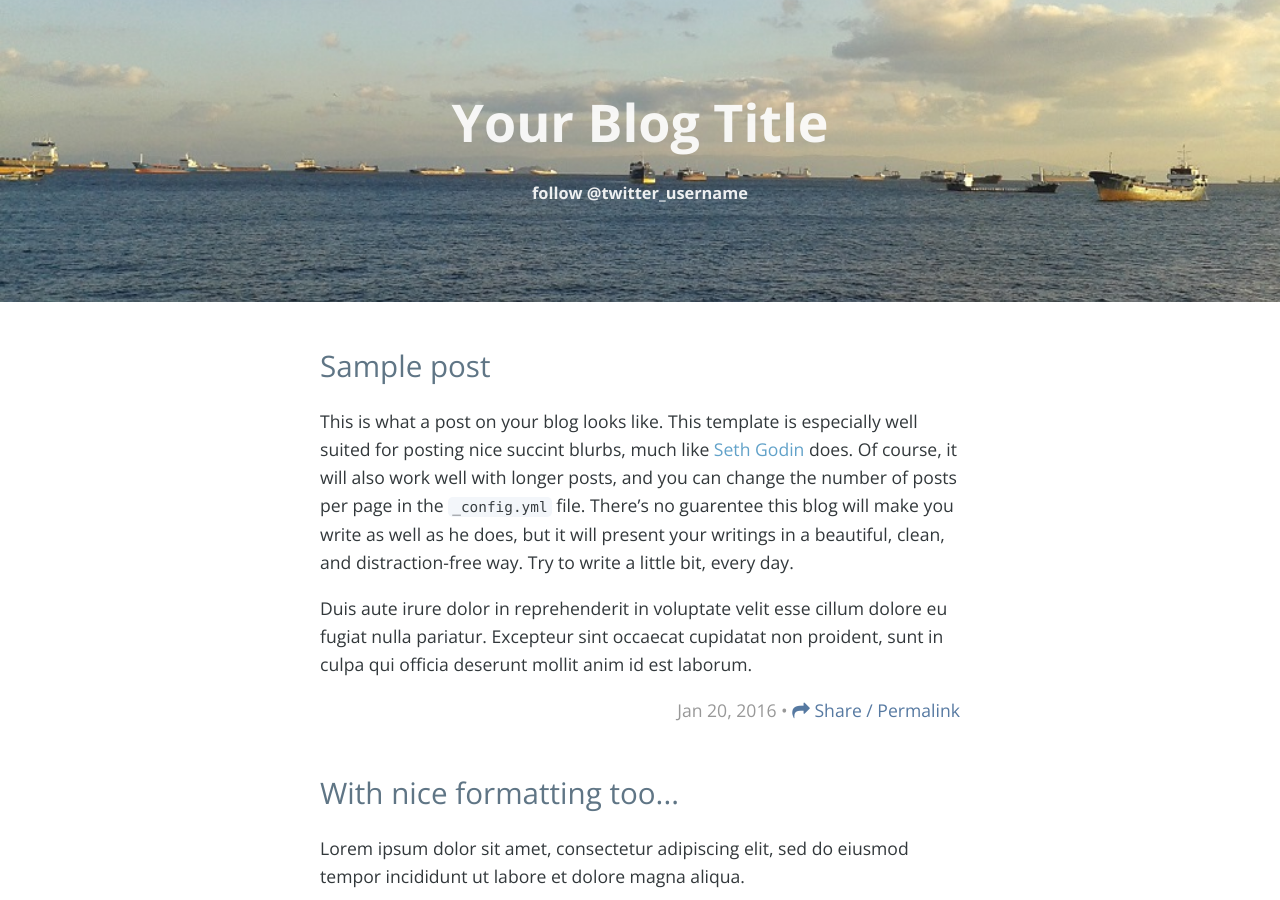
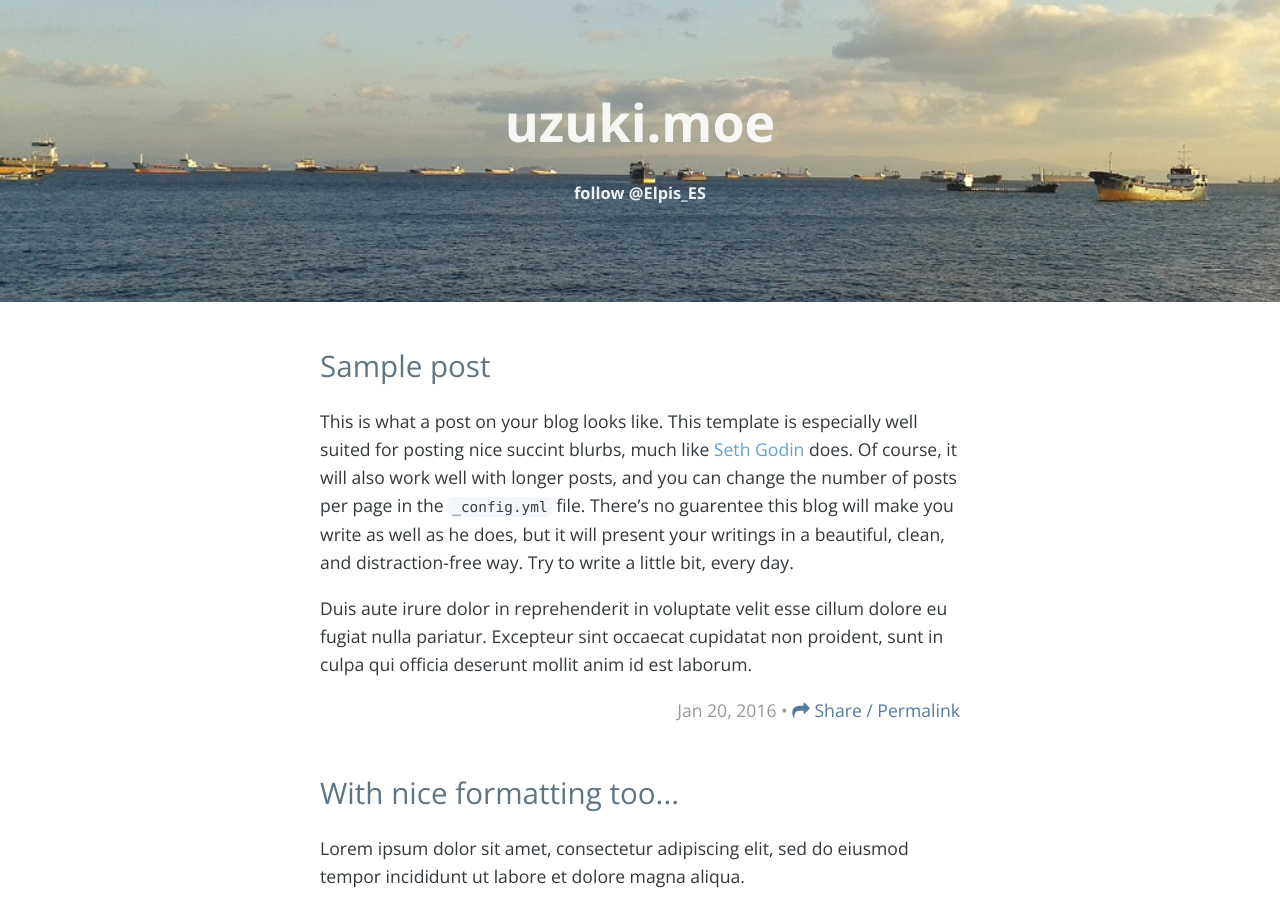
Before and after one commit to Elpis-ES/Elpis-ES.github.io, a Jekyll site: the page built from index.html, in a window 1280 px wide and 900 px high. Built offline with Jekyll 4.4.1, drawn with Linux system fonts in a browser that asks for light colours; nearby versions of some CDN libraries; the list of posts is cut into pages by our own code; comment, search, counter and statistics services are not loaded.

Commit message:
Fixed _config.yml

```diff
--- a/_config.yml
+++ b/_config.yml
@@ -6,12 +6,12 @@
 # 'jekyll serve'. If you change this file, please restart the server process.
 
 # Site settings
-title: Your Blog Title
+title: uzuki.moe
 description: '' # write a nice description for your blog
 baseurl: '' # the subpath of your site, e.g. /blog
 url: '' # the base hostname & protocol for your site http://www.example.com
 # google_analytics: 'UA-XXXXXX-X'
-twitter_username: 'twitter_username'
+twitter_username: 'Elpis_ES'
 
 # Build settings
 markdown: kramdown
```
